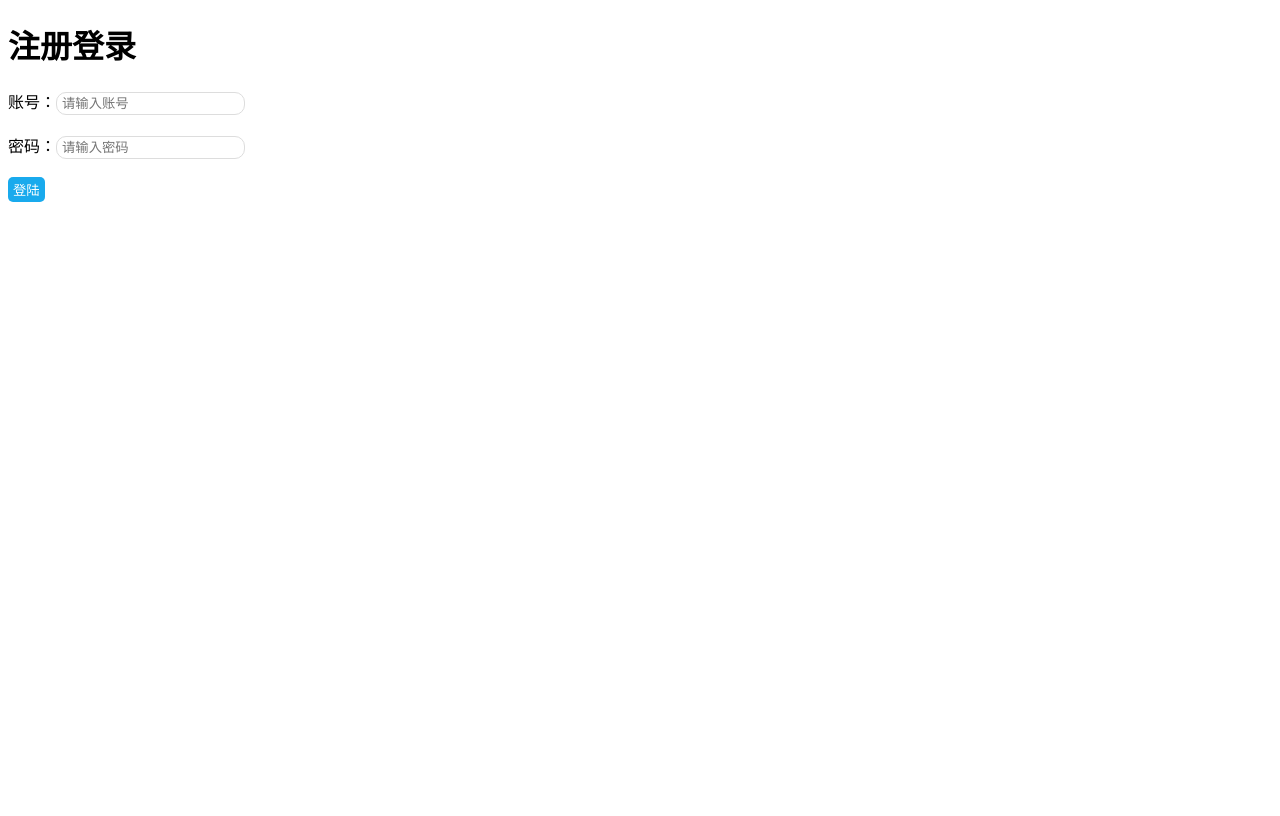
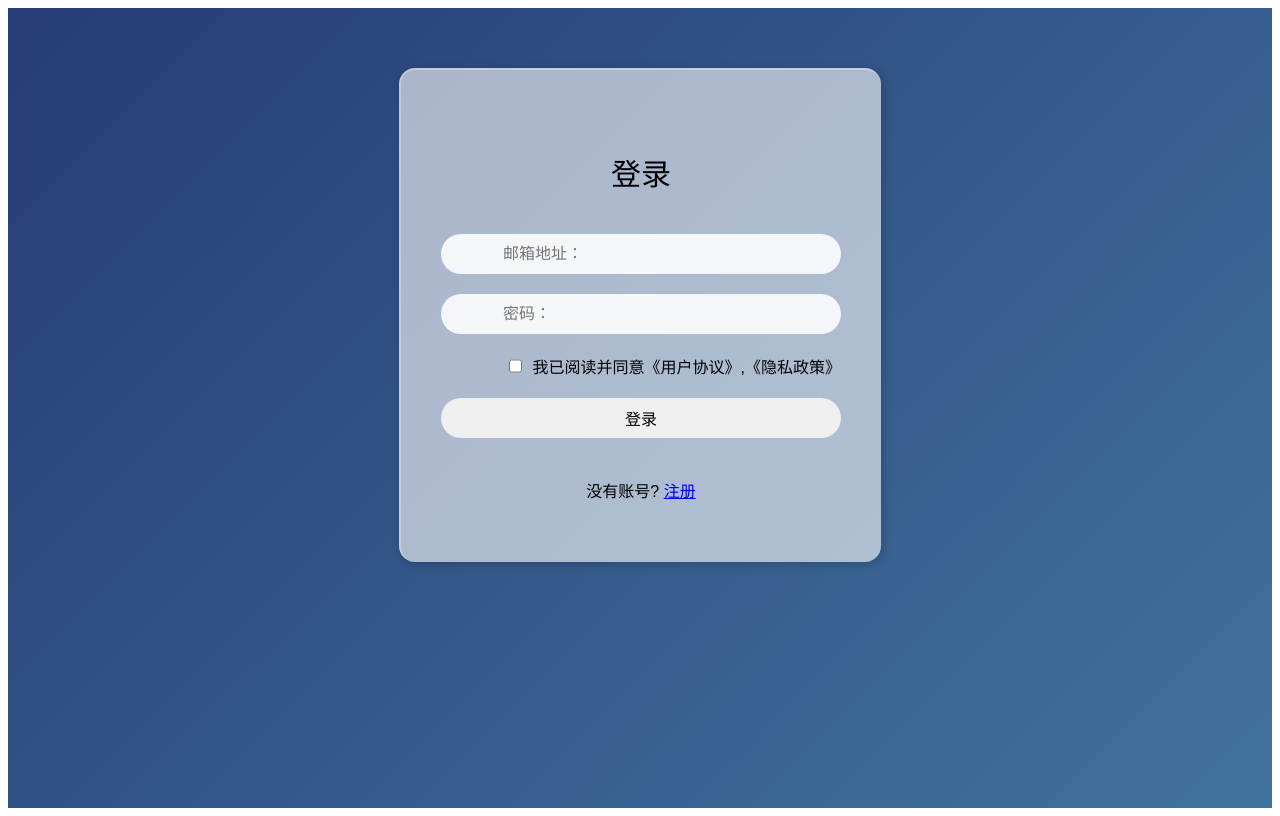
Before and after one commit to whr810012/second-hand-web, a Vue app: page /login in a window 1280 px wide. Built offline with nearby package versions, Linux system fonts and the light colour scheme.

Commit message:
add Logion register

```diff
--- a/src/pages/login.vue
+++ b/src/pages/login.vue
@@ -1,109 +1,189 @@
+<!-- 文件名：@/components/Login.vue -->
 <template>
-    <div class="login-container">
-      <div class="login-header">
-        <h1>注册登录</h1>
+  <div class="login10">
+    <div class="login10-bg"></div>
+    <div class="login10-container">
+      <div class="login10-container-head">登录</div>
+      <div class="login10-container-wrap">
+        <i class="iconfont icon-yonghu"></i>
+        <input v-model="form.username" type="text" name="username" placeholder="邮箱地址：">
       </div>
-      <div class="login-form" id="login-form">
-        <form>
-          <div class="input-group">
-            <label for="username">账号：</label>
-            <input
-              type="text"
-              id="username"
-              placeholder="请输入账号"
-              v-model="username"
-            />
+      <div class="login10-container-wrap">
+        <i class="iconfont icon-mima"></i>
+        <input v-model="form.password" type="password" name="password" placeholder="密码：">
       </div>
-          <br />
-          <div class="input-group">
-            <div class="input-row">
-              <label for="password">密码：</label>
-              <input
-                type="password"
-                id="password"
-                placeholder="请输入密码"
-                v-model="password"
-              />
-              <br />
-              <br />
-              <button type="submit" id="login-button" @click="handleSubmit">
-                登陆
-              </button>
+      <div class="login10-container-access">
+        <input type="checkbox" v-model="form.remember">
+        <span>我已阅读并同意《用户协议》,《隐私政策》</span>
       </div>
+
+      <input class="login10-container-action btn" type="button" value="登录" @click="onSubmit">
+      <div class="login10-container-signup">
+        <span>没有账号? <a href="/register">注册</a></span>
       </div>
-        </form>
     </div>
   </div>
 </template>
 
 <script>
+// import { defineComponent, ref, reactive, toRefs, onBeforeMount, onMounted, isReactive} from 'vue'
+// import { useLayoutStore } from '@/store/modules/layout';
+// import router from '../router'
+// interface DataProps {}
 export default {
-    // eslint-disable-next-line vue/multi-word-component-names
-    name: "UerLogin",
+  name: 'loginIndex',
   data() {
     return {
-        username: "",
-        password: "",
-      };
+      form: {
+        username: '',
+        password: '',
+        remember: false
+      }
+    }
   },
-    // methods: {
-    //   handleSubmit() {
-    //     // 登录
-    //     fetch("https://aomen.tutu-ai.cn/api/auth/accountLogin", {
-    //       method: "POST",
-    //       headers: { "Content-Type": "application/json" },
-    //       body: JSON.stringify({
-    //         account: this.username,
-    //         password: this.password,
-    //       }),
+  methods: {
+    onSubmit() {
+      if (!this.form.remember) {
+        this.$message.warning('请勾选用户协议')
+        return
+      } else {
+        if (!this.form.username) {
+          this.$message.warning('请输入邮箱地址')
+          return
+        } else if (!this.form.password) {
+          this.$message.warning('请输入密码')
+          return
+        }
+        Login(this.form.username, this.form.password)
+      }
+    }
+  }
+  // setup() {
+  //   // const layoutStore = useLayoutStore()
+  //   const form = reactive({
+  //     username:'',
+  //     password:''
+  //   })
+  //   const onSubmit = async()=>{
+  //     const { username, password }  = form
+  //     layoutStore.doLogin({username,password}).then(()=>{
+  //          console.log('登录成功',layoutStore.getStatus.ACCESS_TOKEN)
+  //          router.push({ path: '/' })
+  //     }).catch(e=>{
+  //         console.log(e)
   //     })
-    //       .then((response) => {
-    //         // 请求成功，处理响应数据
-    //         console.log(response.data);
-    //         const res = response.json();
-    //         if (res.code === 0) {
-    //           console.log(res.token);
-    //           // 本地存储
-    //           localStorage.setItem("token", res.token);
-    //           this.$store.commit("user/setUserInfo", res.token);
-    //           // 切换页面主页
-    //           this.$router.replace("/");
-    //         } else {
-    //           console.log(res.message);
-    //           alert("登录失败");
-    //           // this.$router.replace("/login");
-    //         }
-    //       })
-    //       .catch((error) => {
-    //         // 请求失败，处理错误
-    //         console.error("请求失败:", error);
-    //         alert("登录错误");
-    //       });
-    //   },
-    // },
+  //   }
+  //   return {
+  //       form,onSubmit
+  //   }
+  // }
 };
 </script>
 
-  <style scoped>
-  button {
-    background-color: #19aaed;
-    border-radius: 5px;
+<style lang='scss' scoped>
+.btn {
   border: none;
-    color: white;
-    padding: 3px 5px;
-    cursor: pointer;
-    margin-bottom: 2px;
+  outline: none;
+  width: 100%;
+  height: 40px;
+  font-size: 16px;
+  border-radius: 40px;
+
 }
 
-  button:hover {
-    /* text-decoration: underline;  */
-    background-color: #82c7e7;
+.login10 {
+  overflow: hidden;
+  height: 100vh;
+  position: relative;
+  font-family: sans-serif;
+
+  &-bg {
+    position: absolute;
+    width: 100%;
+    height: 100%;
+    background: linear-gradient(-45deg, rgba(64, 115, 158, 1.0), rgba(39, 60, 117, 1.0));
+    background-size: cover;
+    z-index: -100;
   }
 
+  &-container {
+    background: rgba(255, 255, 255, .6);
+    margin: 60px auto 0;
+    width: 400px;
+    border-radius: 16px;
+    padding: 40px;
+    display: flex;
+    align-items: center;
+    flex-direction: column;
+
+    border-top: 2px solid rgba(255, 255, 255, .3);
+    border-left: 2px solid rgba(255, 255, 255, .3);
+    box-shadow: 2px 2px 10px rgba(0, 0, 0, .2);
+
+    &-head {
+      font-size: 30px;
+      margin: 40px 0;
+    }
+
+    &-wrap {
+      width: 100%;
+      height: 40px;
+      background: rgba(245, 246, 250, 1.0);
+      border-radius: 40px;
+      margin-bottom: 20px;
+      display: grid;
+      grid-template-columns: 15% 86%;
+
       input {
-    border-radius: 10px;
-    border: 1px solid #ddd;
-    padding: 3px 5px;
-    margin-right: 5px;
+        outline: none;
+        border: none;
+        background: none;
+        font-size: 16px;
+
+        &::placeholder {
+          font-size: 16px;
+        }
+      }
+
+      i {
+        line-height: 40px;
+        text-align: center;
+      }
+    }
+
+    &-access {
+      margin-bottom: 20px;
+      width: 100%;
+      padding: 0 .4rem;
+      display: flex;
+      justify-content: flex-end;
+
+      span {
+        margin-left: 8px;
+      }
+    }
+
+    &-action {
+      margin-bottom: 20px;
+    }
+
+    &-or {
+      margin-bottom: 20px;
+      display: flex;
+      width: 100%;
+
+      &:before,
+      &:after {
+        content: '';
+        border-bottom: 1px solid black;
+        flex: 1 1;
+        margin: auto;
+      }
+    }
+
+    &-signup {
+      margin: 20px 0;
+    }
+  }
 }
 </style>
--- /dev/null
+++ b/src/pages/register.vue
@@ -0,0 +1,179 @@
+<!-- 文件名：@/components/Login.vue -->
+<template>
+    <div class="login10">
+        <div class="login10-bg"></div>
+        <div class="login10-container">
+            <div class="login10-container-head">注册</div>
+            <div class="login10-container-wrap">
+                <i class="iconfont icon-yonghu"></i>
+                <input v-model="form.username" type="text" name="username" placeholder="邮箱地址：">
+            </div>
+            <div class="login10-container-wrap">
+                <i class="iconfont icon-mima"></i>
+                <input v-model="form.password" type="password" name="password" placeholder="密码：">
+            </div>
+
+            <input class="login10-container-action btn" type="button" value="注册" @click="onSubmit">
+            <div class="login10-container-signup">
+                <span>注册好了？返回 <a href="/login">登录</a></span>
+            </div>
+        </div>
+    </div>
+</template>
+
+<script>
+// import { defineComponent, ref, reactive, toRefs, onBeforeMount, onMounted, isReactive} from 'vue'
+// import { useLayoutStore } from '@/store/modules/layout';
+// import router from '../router'
+// interface DataProps {}
+export default {
+    name: 'loginIndex',
+    data() {
+        return {
+            form: {
+                username: '',
+                password: ''
+            }
+        }
+    },
+    methods: {
+        onSubmit() {
+            if (!this.form.username) {
+                this.$message.warning('请输入邮箱地址')
+                return
+            } else if (!this.form.password) {
+                this.$message.warning('请输入密码')
+                return
+            }
+            Register(this.form)
+        }
+    }
+    // setup() {
+    //   // const layoutStore = useLayoutStore()
+    //   const form = reactive({
+    //     username:'',
+    //     password:''
+    //   })
+    //   const onSubmit = async()=>{
+    //     const { username, password }  = form
+    //     layoutStore.doLogin({username,password}).then(()=>{
+    //          console.log('登录成功',layoutStore.getStatus.ACCESS_TOKEN)
+    //          router.push({ path: '/' })
+    //     }).catch(e=>{
+    //         console.log(e)
+    //     })
+    //   }
+    //   return {
+    //       form,onSubmit
+    //   }
+    // }
+};
+</script>
+
+<style lang='scss' scoped>
+.btn {
+    border: none;
+    outline: none;
+    width: 100%;
+    height: 40px;
+    font-size: 16px;
+    border-radius: 40px;
+
+}
+
+.login10 {
+    overflow: hidden;
+    height: 100vh;
+    position: relative;
+    font-family: sans-serif;
+
+    &-bg {
+        position: absolute;
+        width: 100%;
+        height: 100%;
+        background: linear-gradient(-45deg, rgba(64, 115, 158, 1.0), rgba(39, 60, 117, 1.0));
+        background-size: cover;
+        z-index: -100;
+    }
+
+    &-container {
+        background: rgba(255, 255, 255, .6);
+        margin: 60px auto 0;
+        width: 400px;
+        border-radius: 16px;
+        padding: 40px;
+        display: flex;
+        align-items: center;
+        flex-direction: column;
+
+        border-top: 2px solid rgba(255, 255, 255, .3);
+        border-left: 2px solid rgba(255, 255, 255, .3);
+        box-shadow: 2px 2px 10px rgba(0, 0, 0, .2);
+
+        &-head {
+            font-size: 30px;
+            margin: 40px 0;
+        }
+
+        &-wrap {
+            width: 100%;
+            height: 40px;
+            background: rgba(245, 246, 250, 1.0);
+            border-radius: 40px;
+            margin-bottom: 20px;
+            display: grid;
+            grid-template-columns: 15% 86%;
+
+            input {
+                outline: none;
+                border: none;
+                background: none;
+                font-size: 16px;
+
+                &::placeholder {
+                    font-size: 16px;
+                }
+            }
+
+            i {
+                line-height: 40px;
+                text-align: center;
+            }
+        }
+
+        &-access {
+            margin-bottom: 20px;
+            width: 100%;
+            padding: 0 .4rem;
+            display: flex;
+            justify-content: flex-end;
+
+            span {
+                margin-left: 8px;
+            }
+        }
+
+        &-action {
+            margin-bottom: 20px;
+        }
+
+        &-or {
+            margin-bottom: 20px;
+            display: flex;
+            width: 100%;
+
+            &:before,
+            &:after {
+                content: '';
+                border-bottom: 1px solid black;
+                flex: 1 1;
+                margin: auto;
+            }
+        }
+
+        &-signup {
+            margin: 20px 0;
+        }
+    }
+}
+</style>
--- a/src/router/index.js
+++ b/src/router/index.js
@@ -4,6 +4,7 @@ import store from "../store";
 import Login from '../pages/login.vue'
 import Home from "@/pages/home.vue";
 import mapManage from "@/pages/home/mapManmage.vue";
+import Register from '../pages/register.vue'
 
 // 定义路由
 const routes = [
@@ -11,6 +12,11 @@ const routes = [
     path: "/login",
     name: "login",
     component: Login,
+  },
+  {
+    path: "/register",
+    name: "register",
+    component: Register,
   },
   {
     path: "/",
```
Lines whose indentation alone changed are shown as unchanged.
